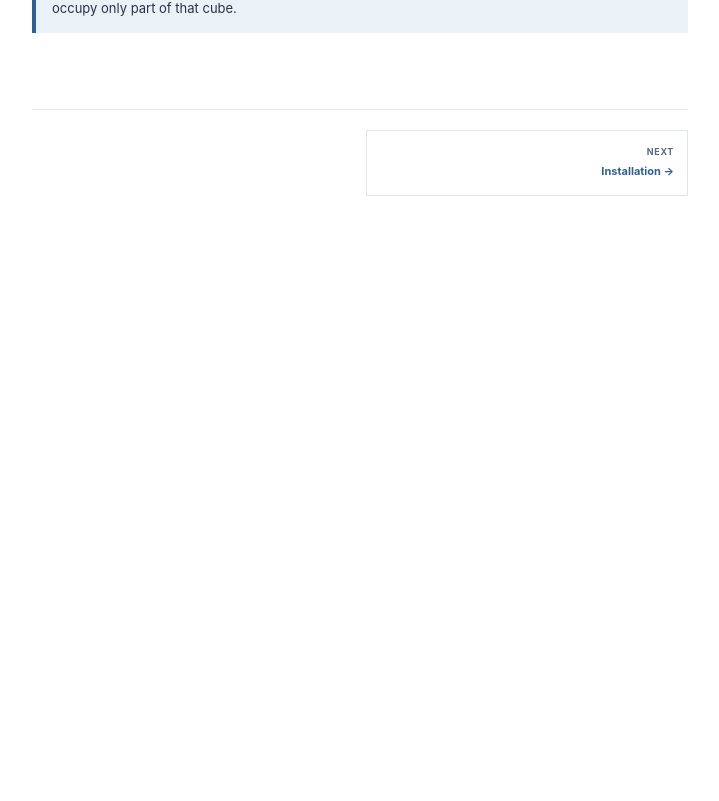
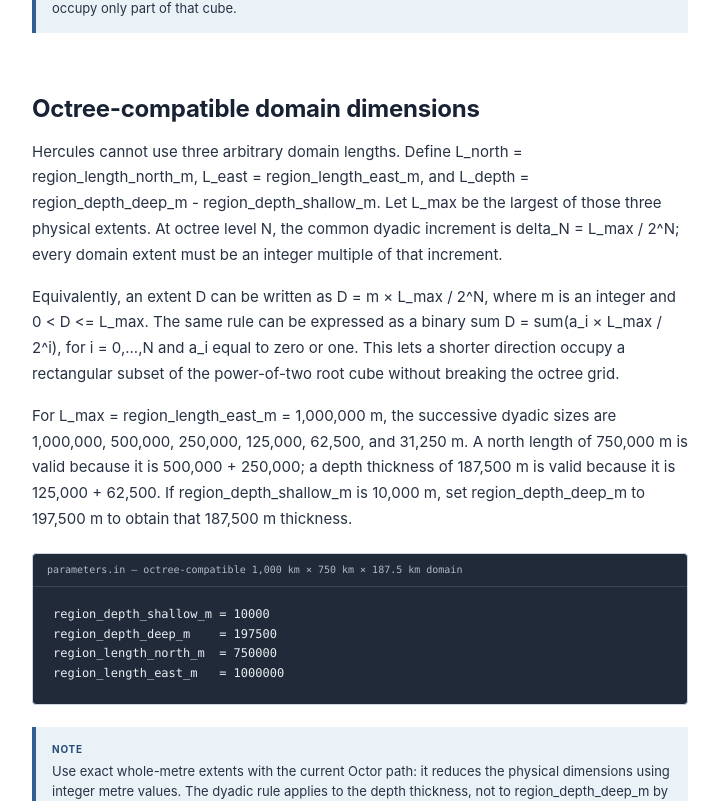
Before and after one commit to Hercules-Suite/Hercules-GPU, a Next.js app in the folder docs-site/: page /docs/architecture in a window 1280 px wide. Shown: the part 1239-2040 px from the top of the page, without its empty margins (294-1013 px from the left). Before the commit the page ends 1525 px from the top, so only its background shows below. Built offline with nearby package versions, Linux system fonts and the light colour scheme.

Commit message:
Document octree domain sizing

```diff
--- a/docs-site/app/docs/content.ts
+++ b/docs-site/app/docs/content.ts
@@ -232,6 +232,18 @@ export const docPages: Record<string, DocPageContent> = {
           "The octree concentrates resolution where material properties and modeled wavelengths require it. Neighbor constraints introduce hanging nodes, so Hercules maintains adjustment schedules that preserve a conforming finite-element solution across refinement boundaries and MPI partitions.",
         ],
         note: "The global domain uses a power-of-two octree dimension. The physical region of interest may occupy only part of that cube.",
+      },
+      {
+        id: "octree-domain-dimensions",
+        title: "Octree-compatible domain dimensions",
+        paragraphs: [
+          "Hercules cannot use three arbitrary domain lengths. Define L_north = region_length_north_m, L_east = region_length_east_m, and L_depth = region_depth_deep_m - region_depth_shallow_m. Let L_max be the largest of those three physical extents. At octree level N, the common dyadic increment is delta_N = L_max / 2^N; every domain extent must be an integer multiple of that increment.",
+          "Equivalently, an extent D can be written as D = m × L_max / 2^N, where m is an integer and 0 < D <= L_max. The same rule can be expressed as a binary sum D = sum(a_i × L_max / 2^i), for i = 0,...,N and a_i equal to zero or one. This lets a shorter direction occupy a rectangular subset of the power-of-two root cube without breaking the octree grid.",
+          "For L_max = region_length_east_m = 1,000,000 m, the successive dyadic sizes are 1,000,000, 500,000, 250,000, 125,000, 62,500, and 31,250 m. A north length of 750,000 m is valid because it is 500,000 + 250,000; a depth thickness of 187,500 m is valid because it is 125,000 + 62,500. If region_depth_shallow_m is 10,000 m, set region_depth_deep_m to 197,500 m to obtain that 187,500 m thickness.",
+        ],
+        codeLabel: "parameters.in — octree-compatible 1,000 km × 750 km × 187.5 km domain",
+        code: "region_depth_shallow_m = 10000\nregion_depth_deep_m    = 197500\nregion_length_north_m  = 750000\nregion_length_east_m   = 1000000",
+        note: "Use exact whole-metre extents with the current Octor path: it reduces the physical dimensions using integer metre values. The dyadic rule applies to the depth thickness, not to region_depth_deep_m by itself unless region_depth_shallow_m is zero.",
       },
     ],
   },
@@ -1244,11 +1256,23 @@ if __name__ == "__main__":
         title: "Configure topography",
         paragraphs: [
           "topography_directory contains one required file, topography.in. The topographic spacing must divide both region_length_north_m and region_length_east_m exactly. maximum_octant_level and topographybase_zcoord are scientific mesh choices, not universal defaults.",
-          "The block below is illustrative for a 40 km square domain with relief below 800 m. Recompute the refinement level from the case's minimum element size, and choose a positive base coordinate that safely contains the full elevation range.",
+          "The block below is illustrative for a 40 km square domain with relief below 800 m. Recompute the refinement level from the case's effective minimum shear velocity, maximum frequency, and nodes per wavelength; choose a positive base coordinate that safely contains the full elevation range.",
         ],
         codeLabel: "parameters.in — illustrative values",
         code: "include_topography             = yes\ntopography_directory           = input/topography\ncomputation_method             = vt\nmaximum_octant_level           = 9\ntopographybase_zcoord          = 1250.0\ntype_of_etree                  = full\nmin_enclosed_volume_perc       = 0.1\nconsider_nonlinear_topography  = no\ntopography_bkt_gpu_stabilize   = auto",
         note: "computation_method=vt uses the volume-tetrahedra topographic treatment; fem retains whole-cube staircase behavior. Nonlinear topography additionally requires include_nonlinear_analysis=yes.",
+      },
+      {
+        id: "topography-maximum-level",
+        title: "Choose maximum_octant_level",
+        paragraphs: [
+          "maximum_octant_level is required only when include_topography=yes. First compute L_max as the maximum of region_length_north_m, region_length_east_m, and the depth thickness region_depth_deep_m - region_depth_shallow_m. Let Vs_model_min be the smallest shear-wave velocity in the active solid material model and define Vs_effective_min = max(Vs_model_min, simulation_shear_velocity_min).",
+          "The elastic wavelength target is h_target = Vs_effective_min / (simulation_wave_max_freq_hz × simulation_node_per_wavelength). Choose the smallest integer N for which L_max / 2^N <= h_target; equivalently, N = ceil(log2(L_max / h_target)). Set maximum_octant_level = N, provided N lies in the accepted range 0 through 30. A smaller value prevents the topography mesher from reaching the resolution required by the wavelength rule.",
+          "For L_max = 1,000,000 m, Vs_model_min = 500 m/s, simulation_shear_velocity_min = 400 m/s, simulation_wave_max_freq_hz = 2 Hz, and simulation_node_per_wavelength = 8, Vs_effective_min is 500 m/s and h_target is 31.25 m. Level 14 gives 61.035 m and is too coarse; level 15 gives 30.518 m, so maximum_octant_level = 15 is the smallest acceptable value.",
+        ],
+        codeLabel: "calculation",
+        code: "L_max = max(L_north, L_east, L_depth)\nVs_effective_min = max(Vs_model_min, simulation_shear_velocity_min)\nh_target = Vs_effective_min / (simulation_wave_max_freq_hz * simulation_node_per_wavelength)\nmaximum_octant_level = ceil(log2(L_max / h_target))\n\n# Worked example\n# h_target = 500 / (2 * 8) = 31.25 m\n# L_max / 2^14 = 61.035 m  (too coarse)\n# L_max / 2^15 = 30.518 m  (satisfies the target)\nmaximum_octant_level = 15",
+        note: "This is the shear-wave-controlled baseline. Acoustic refinement and other enabled feature constraints can require a finer mesh; ensure the topography cap does not block the most restrictive active refinement rule.",
       },
       {
         id: "topography-format",
--- a/docs-site/app/docs/parameter-reference.ts
+++ b/docs-site/app/docs/parameter-reference.ts
@@ -41,13 +41,14 @@ const parameterPages: ParameterPage[] = [
       {
         id: "domain",
         title: "Domain geometry",
+        introduction: "Let L_north=region_length_north_m, L_east=region_length_east_m, L_depth=region_depth_deep_m-region_depth_shallow_m, and L_max=max(L_north,L_east,L_depth). The octree requires every extent D to be an integer multiple of L_max/2^N for a common level N (equivalently D=m×L_max/2^N). Use exact whole-metre extents with the current Octor path.",
         parameters: [
           p("region_origin_latitude_deg", "Required", "Float (degrees)", "Any valid latitude", "Latitude of the lower-left surface corner of the model domain."),
           p("region_origin_longitude_deg", "Required", "Float (degrees)", "Any valid longitude", "Longitude of the lower-left surface corner of the model domain."),
           p("region_depth_shallow_m", "Required", "Float (m)", "Usually >= 0", "Depth of the shallow domain boundary, positive downward."),
-          p("region_length_east_m", "Required", "Float (m)", "> 0", "Domain length in the local east direction; this becomes the solver Y dimension."),
-          p("region_length_north_m", "Required", "Float (m)", "> 0", "Domain length in the local north direction; this becomes the solver X dimension."),
-          p("region_depth_deep_m", "Required", "Float (m)", "> region_depth_shallow_m", "Depth of the bottom boundary. The solver depth is deep minus shallow depth."),
+          p("region_length_east_m", "Required", "Float (m)", "> 0; octree-compatible", "Domain length in the local east direction; this becomes solver Y. It must be an integer multiple of the common dyadic increment L_max/2^N."),
+          p("region_length_north_m", "Required", "Float (m)", "> 0; octree-compatible", "Domain length in the local north direction; this becomes solver X. It must be an integer multiple of the common dyadic increment L_max/2^N."),
+          p("region_depth_deep_m", "Required", "Float (m)", "> region_depth_shallow_m", "Depth of the bottom boundary. The octree-compatible vertical extent is deep minus shallow depth, not the deep coordinate alone."),
           p("region_azimuth_leftface_deg", "Required", "Float (degrees)", "Angular azimuth", "Azimuth of the domain left face; also establishes the local horizontal frame used by source calculations."),
           p("domain_surface_corners", "Conditional", "Table: 4 rows × 2 floats", "longitude latitude", "Required only when Hercules is built without PROJ. Give the four surface corners clockwise, starting at the origin."),
         ],
@@ -55,7 +56,7 @@ const parameterPages: ParameterPage[] = [
       {
         id: "time-resolution",
         title: "Time integration and spatial resolution",
-        introduction: "For elastic material, the nominal element-size target is h <= Vs / (nodes per wavelength × maximum frequency). Acoustic elements use Vp and may apply an additional refinement factor.",
+        introduction: "For elastic material, define Vs_effective_min=max(Vs_model_min,simulation_shear_velocity_min). The nominal element-size target is h<=Vs_effective_min/(simulation_node_per_wavelength×simulation_wave_max_freq_hz). Acoustic elements use Vp and may apply an additional refinement factor.",
         parameters: [
           p("simulation_start_time_sec", "Optional", "Float (s)", "Default: 0; >= 0", "Simulation start time. It must not exceed simulation_end_time_sec."),
           p("simulation_end_time_sec", "Required", "Float (s)", ">= simulation_start_time_sec", "Simulation end time."),
@@ -305,7 +306,7 @@ const parameterPages: ParameterPage[] = [
         parameters: [
           p("include_topography", "Optional", "Yes/no", "Default: no", "Enable surface topography."),
           p("topography_directory", "Optional", "Directory path", "Default: inputfiles/topography", "Directory containing topography.in."),
-          p("maximum_octant_level", "Conditional", "Integer octree level", "Required with topography; 0 to 30", "Maximum refinement level allowed by the topography mesher."),
+          p("maximum_octant_level", "Conditional", "Integer octree level", "Required with topography; 0 to 30", "Maximum refinement level allowed by the topography mesher. Using L_max=max(north length,east length,deep-shallow thickness) and h_target=max(Vs_model_min,simulation_shear_velocity_min)/(maximum frequency×nodes per wavelength), choose the smallest N satisfying L_max/2^N<=h_target; equivalently N=ceil(log2(L_max/h_target)). Other active physics may require a finer cap."),
           p("computation_method", "Conditional", "String", "Required with topography; vt | fem", "Topographic element treatment: volume tetrahedra (vt) or FEM."),
           p("topographybase_zcoord", "Conditional", "Float (m)", "Required with topography; > 0", "Reference depth coordinate below which the topographic surface is embedded."),
           p("type_of_etree", "Conditional", "String", "Required with topography; sqd | full", "Etree representation used by the topographic mesh path."),
```
Also changed, not shown: 2 other files (tests, documents, lock files or other folders).
